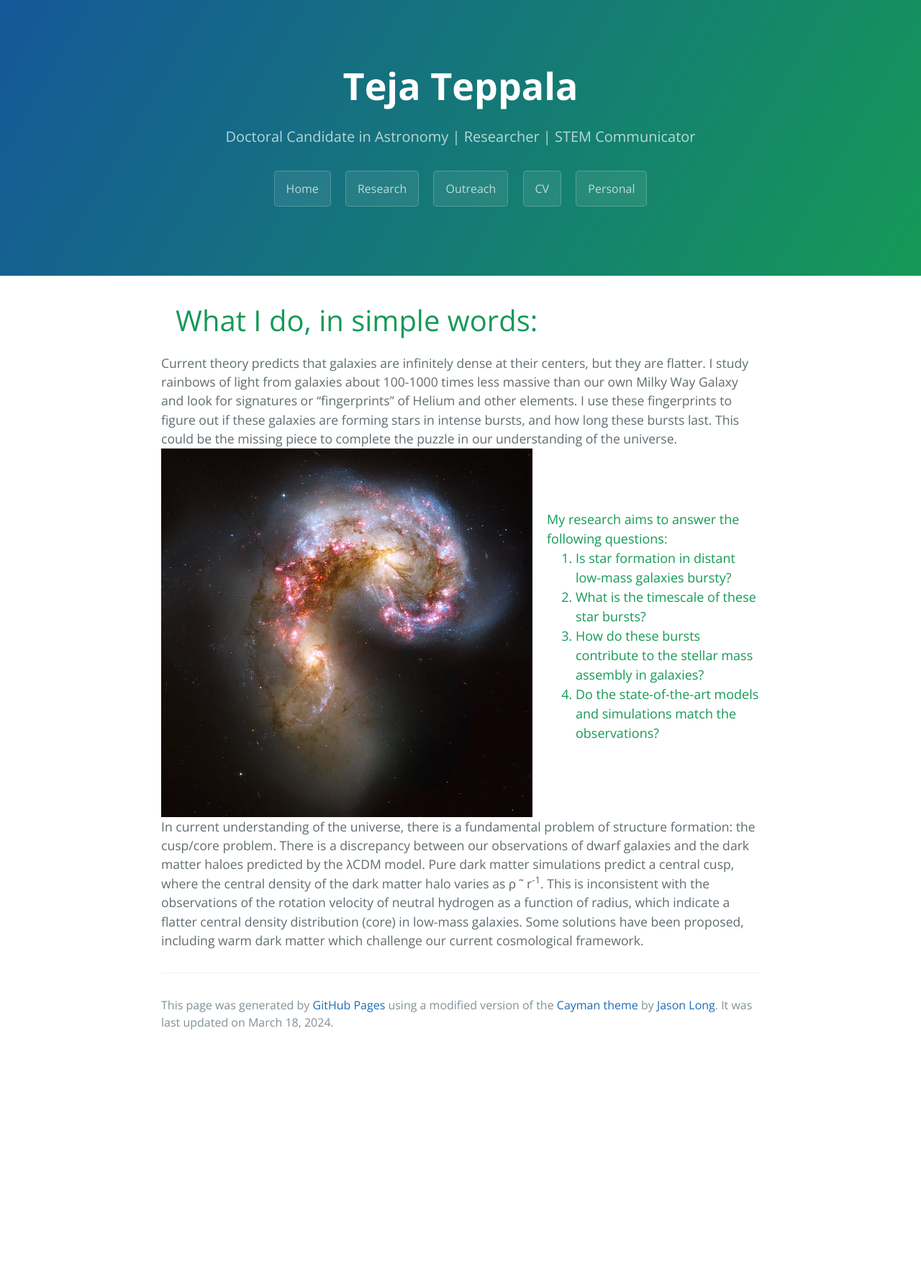
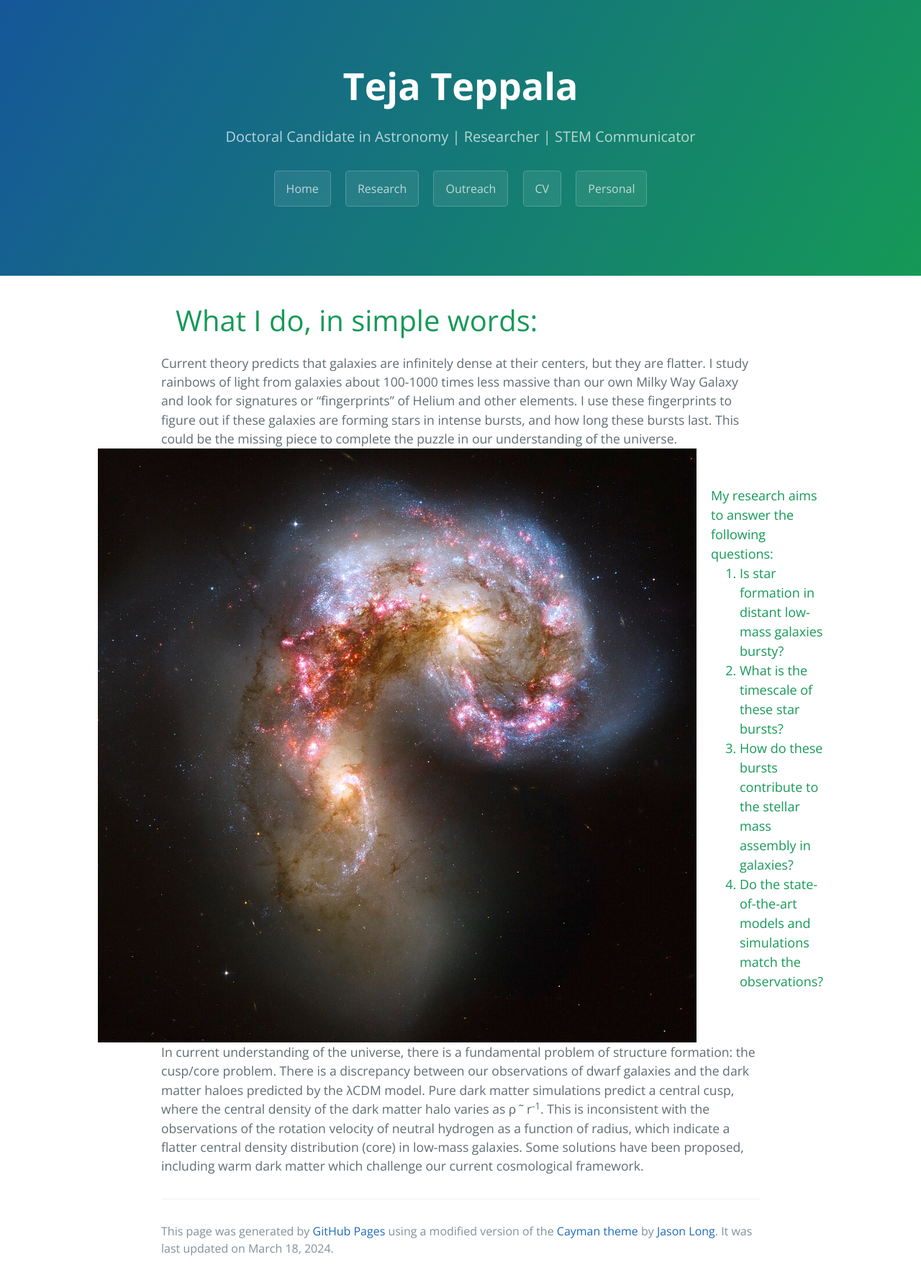
Before and after one commit to tejateppala/tejateppala.github.io, a Jekyll site: the page built from research.html, in a window 1280 px wide. Shown: the whole page at 72% size. Built offline with Jekyll 4.4.1, drawn with Linux system fonts in a browser that asks for light colours; before the commit the page ends 1464 px from its top, so only the background shows below that.

Commit message:
Updated website files

```diff
--- a/research.html
+++ b/research.html
@@ -38,7 +38,7 @@ Current theory predicts that galaxies are infinitely dense at their centers, but
 
     <div class="container">
 
-        <img src="/media/Antennae_galaxies_xl.jpg" width="516" height="512">
+        <img src="/media/Antennae_galaxies_xl.jpg">
 
       <div class="text">
         <h2>
```
